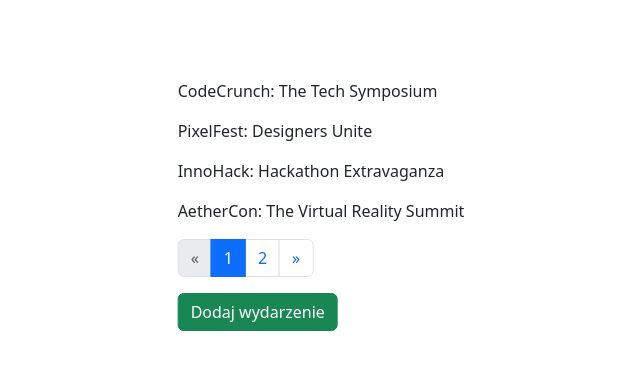
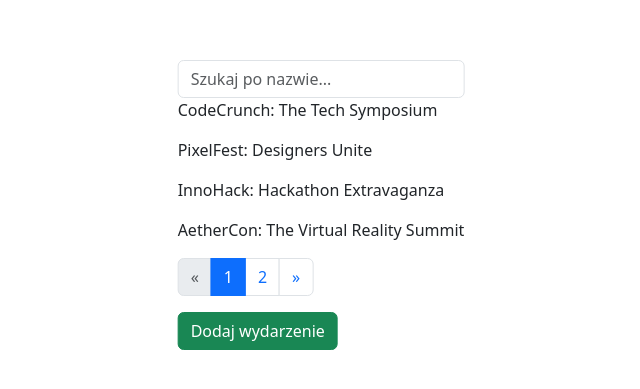
Before and after one commit to MiniSpaceInc/angular, an Angular app: page /events in a window 1280 px wide. Shown: the part 195-584 px from the top of the page, without its empty margins (319-959 px from the left). Built offline with nearby package versions, Linux system fonts and the light colour scheme.

Commit message:
MS-139 Searching events by name

```diff
--- a/src/app/core/service/event.service.ts
+++ b/src/app/core/service/event.service.ts
@@ -9,10 +9,14 @@ import {EventSearchDetails} from "../model/EventSearchDetails";
 export class EventService {
 
   getEvents(eventSearchDetails: EventSearchDetails) {
-    return of(mockEvents.slice(eventSearchDetails.page * eventSearchDetails.itemsOnPage, eventSearchDetails.page * eventSearchDetails.itemsOnPage + eventSearchDetails.itemsOnPage));
+    return of(this.filterMockEvents(eventSearchDetails).slice(eventSearchDetails.page * eventSearchDetails.itemsOnPage, eventSearchDetails.page * eventSearchDetails.itemsOnPage + eventSearchDetails.itemsOnPage));
   }
 
   countEvents(eventSearchDetails: EventSearchDetails) {
-    return of(mockEvents.length);
+    return of(this.filterMockEvents(eventSearchDetails).length);
+  }
+
+  filterMockEvents(eventSearchDetails: EventSearchDetails) {
+    return mockEvents.filter(event => event.name.toLowerCase().includes(eventSearchDetails.name.toLowerCase()));
   }
 }
--- a/src/app/events/components/events-search/events-search.component.html
+++ b/src/app/events/components/events-search/events-search.component.html
@@ -1,7 +1,16 @@
+<form [formGroup]="searchForm">
+  <div class="input-group">
+    <input type="text"
+           formControlName="name"
+           class="form-control"
+           placeholder="Szukaj po nazwie..."/>
+  </div>
+</form>
 @if(searchEvents | async; as events) {
   <app-events-list [events]="events" #eventsList/>
 }
 @if(countEvents | async; as eventCount) {
-  <app-pagination [pageCount]="Math.ceil(eventCount / eventsPerPage)"
-                  (pageChange)="eventSearchDetails.page = $event; search()"/>
+  <app-pagination [pageCount]="calculatePageCount(eventCount)"
+                  (pageChange)="eventSearchDetails.page = $event; search()"
+                  #pagination/>
 }
--- a/src/app/events/components/events-search/events-search.component.ts
+++ b/src/app/events/components/events-search/events-search.component.ts
@@ -1,10 +1,12 @@
-import {Component, inject, ViewChild} from '@angular/core';
+import {Component, inject, OnInit, ViewChild} from '@angular/core';
 import {EventsListComponent} from "../events-list/events-list.component";
 import {PaginationComponent} from "../../../core/components/pagination/pagination.component";
 import {EventService} from "../../../core/service/event.service";
 import {AsyncPipe} from "@angular/common";
 import {EventSearchDetails} from "../../../core/model/EventSearchDetails";
 import {EventSearchDetailsFactory} from "../../../core/model/factory/EventSearchDetailsFactory";
+import {FormBuilder, ReactiveFormsModule} from "@angular/forms";
+import {debounceTime, distinctUntilChanged} from "rxjs";
 
 @Component({
   selector: 'app-events-search',
@@ -12,26 +14,56 @@ import {EventSearchDetailsFactory} from "../../../core/model/factory/EventSearch
   imports: [
     EventsListComponent,
     PaginationComponent,
-    AsyncPipe
+    AsyncPipe,
+    ReactiveFormsModule
   ],
   templateUrl: './events-search.component.html',
   styleUrl: './events-search.component.scss'
 })
-export class EventsSearchComponent {
+export class EventsSearchComponent implements OnInit{
   protected readonly Math = Math;
 
   eventService = inject(EventService);
   eventSearchDetailsFactory = inject(EventSearchDetailsFactory).createEventSearchDetails;
+  formBuilder = inject(FormBuilder);
 
   eventsPerPage = 4;
   eventSearchDetails = this.eventSearchDetailsFactory(this.eventsPerPage);
+
+  searchForm = this.createForm();
 
   countEvents = this.eventService.countEvents(this.eventSearchDetails);
   searchEvents = this.eventService.getEvents(this.eventSearchDetails);
 
   @ViewChild('eventsList') eventsList!: EventsListComponent;
+  @ViewChild('pagination') pagination!: PaginationComponent;
+
+  ngOnInit() {
+    this.searchForm.get('name')?.valueChanges.pipe(
+      debounceTime(500),
+      distinctUntilChanged()
+    ).subscribe(value => {
+      this.eventSearchDetails.name = value ? value : '';
+      this.search();
+      console.log(value);
+    });
+  }
 
   search() {
-    this.eventService.getEvents(this.eventSearchDetails).subscribe(data => this.eventsList.events = data);
+    this.eventService.countEvents(this.eventSearchDetails)
+      .subscribe(data => this.pagination.pageCount = this.calculatePageCount(data));
+
+    this.eventService.getEvents(this.eventSearchDetails)
+      .subscribe(data => this.eventsList.events = data);
+  }
+
+  createForm() {
+    return this.formBuilder.group({
+      name: this.formBuilder.control('')
+    });
+  }
+
+  calculatePageCount(count: number) {
+    return Math.ceil(count / this.eventsPerPage);
   }
 }
```
